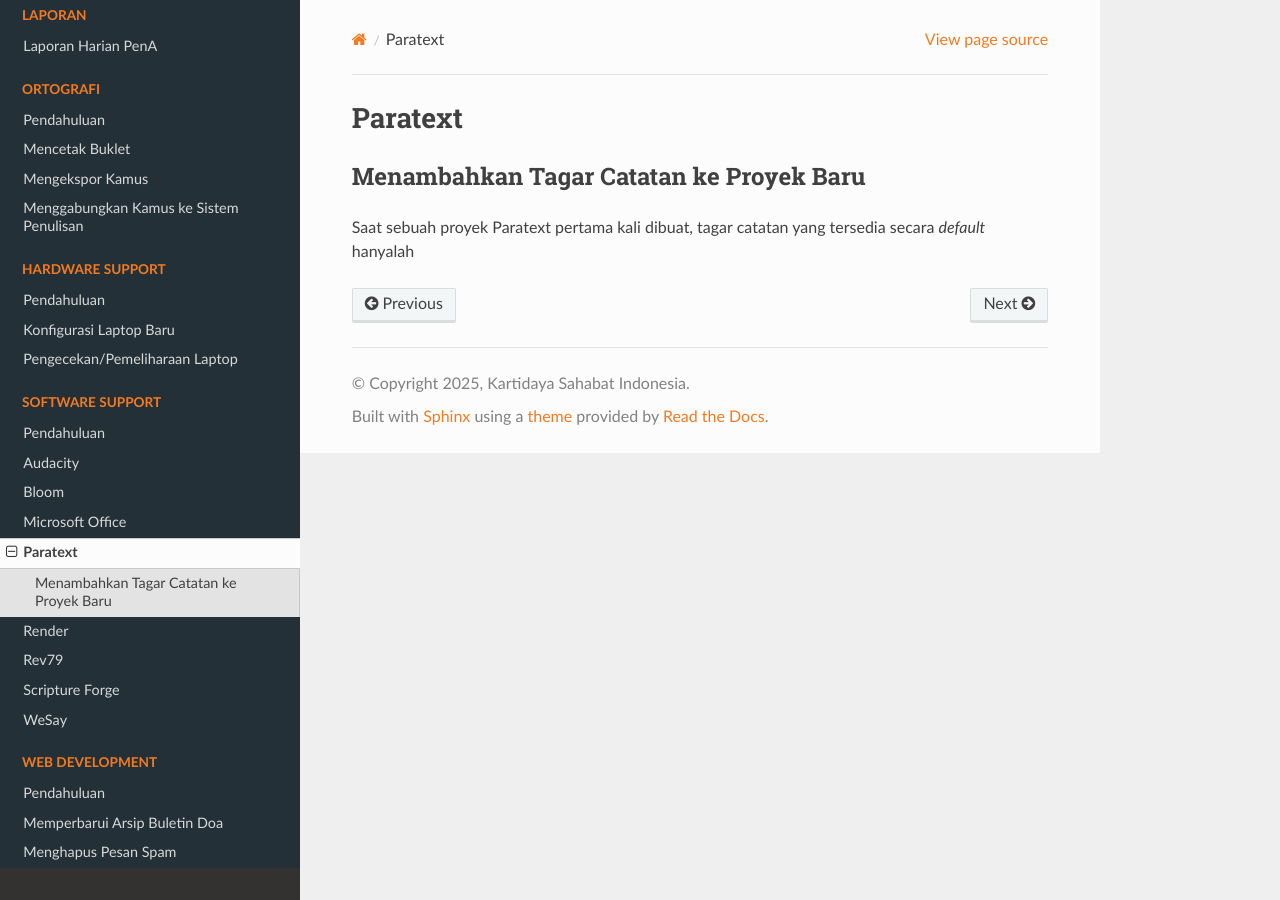
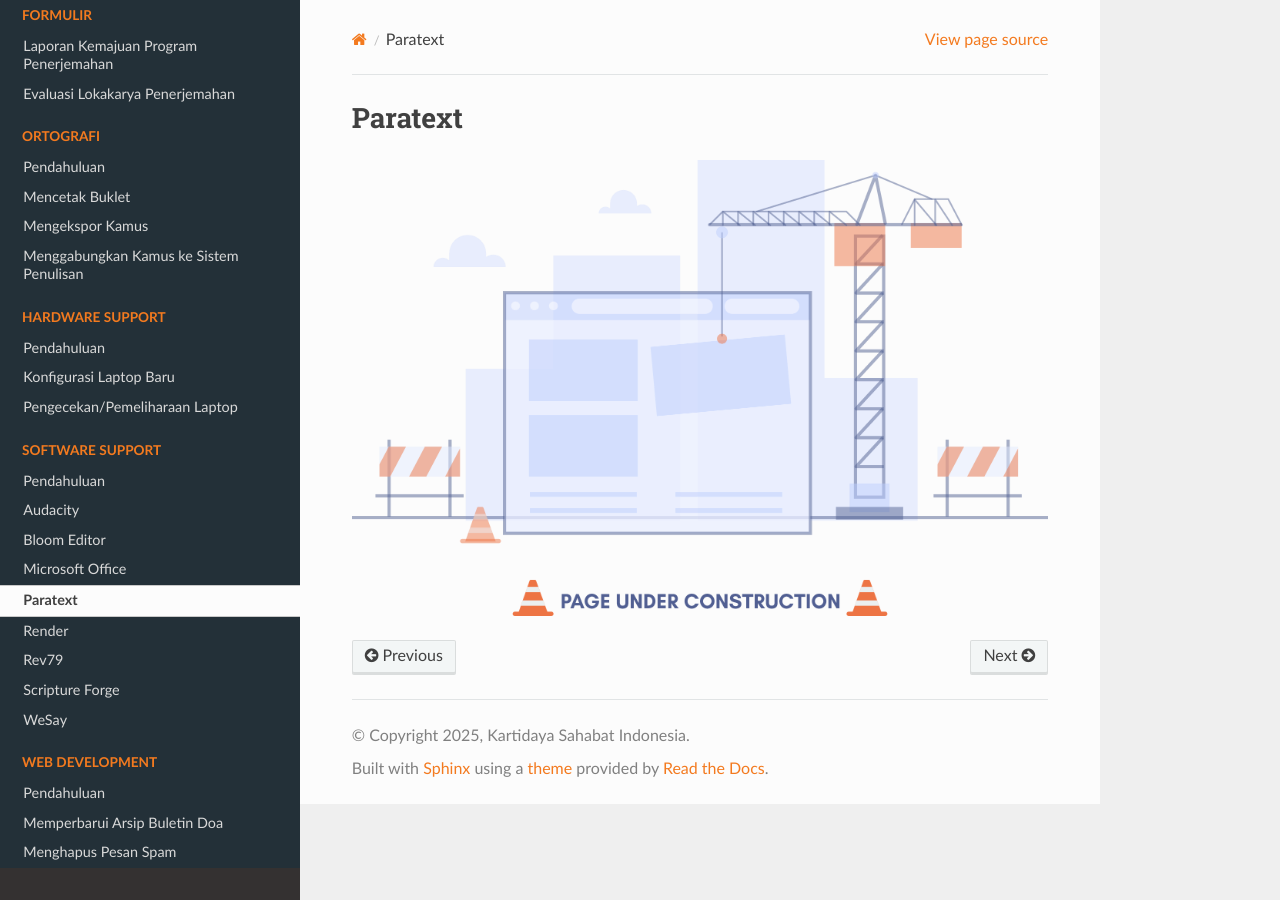
Before and after one commit to odysiusbt/itdept, a Sphinx documentation site: the page built from source/software_support/paratext.rst, in a window 1280 px wide. Built offline with Sphinx 7.4.7 and the Read the Docs theme 3.1.0, drawn with Linux system fonts in a browser that asks for light colours.

Commit message:
Pisahkan draft ke file tersendiri

```diff
--- a/source/hardware_support/setup.rst
+++ b/source/hardware_support/setup.rst
@@ -62,7 +62,7 @@ Penerjemahan
 .. grid:: 2
 
     .. grid-item-card:: Bloom Editor
-      :link: https://bloomlibrary.org/page/resources/downloads
+      :link: https://bloomlibrary.org/page/resources/all-bloom-installers
 
       Bloom Editor adalah perangkat lunak untuk membuat dan menerbitkan buku-buku sederhana, terutama untuk literasi dan pendidikan di komunitas bahasa minoritas.
       +++
--- a/source/index.rst
+++ b/source/index.rst
@@ -18,10 +18,11 @@ Dokumentasi Departemen IT
 .. documentation for details.
 
 .. toctree::
-   :caption: Laporan
+   :caption: Formulir
    :maxdepth: 1
 
-   Laporan Harian PenA <https://forms.gle/ZaE7pQrAuyfNf4ty6>
+   Laporan Kemajuan Program Penerjemahan <https://forms.gle/CtU6mH8FrSbrv5NF9>
+   Evaluasi Lokakarya Penerjemahan <https://forms.gle/HGfHQLG6bVe9tzPb7>
 
 .. toctree::
    :caption: Ortografi
--- a/source/software_support/bloom.rst
+++ b/source/software_support/bloom.rst
@@ -1,7 +1,7 @@
 .. include:: ../_static/substitution.rst
 
-Bloom
-=====
+Bloom Editor
+============
 
 .. image:: ../_static/under_construction.png
    :width: 100%
--- a/source/software_support/paratext.rst
+++ b/source/software_support/paratext.rst
@@ -3,7 +3,5 @@
 Paratext
 ========
 
-Menambahkan Tagar Catatan ke Proyek Baru
--------------------------------------------
-
-Saat sebuah proyek Paratext pertama kali dibuat, tagar catatan yang tersedia secara *default* hanyalah
+.. image:: ../_static/under_construction.png
+   :width: 100%
```
Also changed, not shown: 2 other files.
